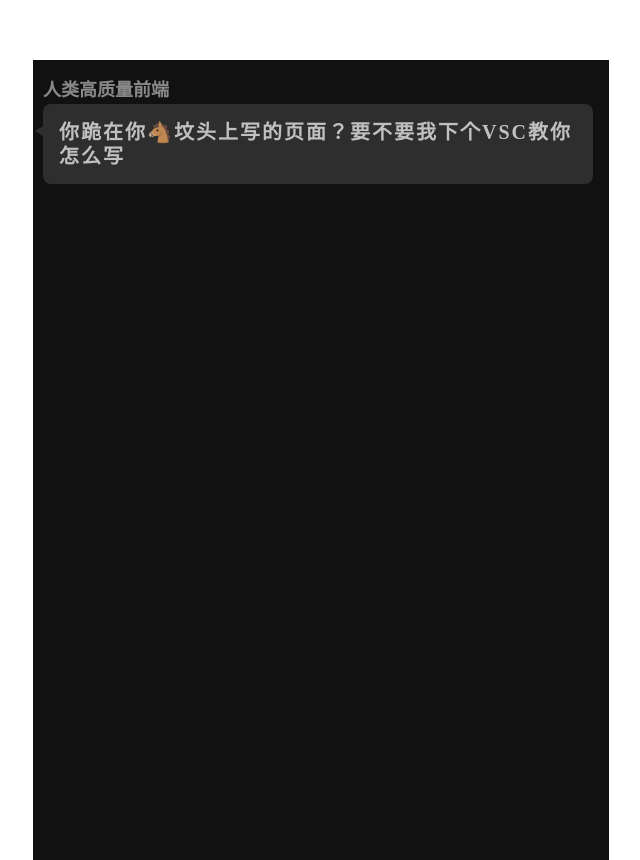
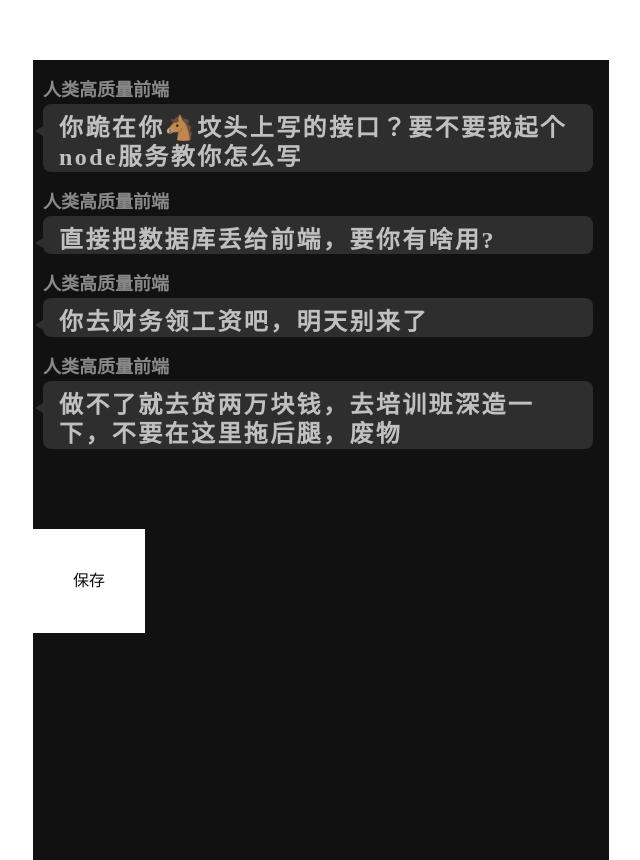
Before and after one commit to Jarvis-Liu/beautiful-language, a Vue app: page /#/highQuality in a window 1280 px wide. Shown: the whole page, without its empty margins (319-959 px from the left). Built offline with nearby package versions, Linux system fonts and the light colour scheme; a web font is replaced by a local one.

Commit message:
🎨 基本功能完成，引入html2canvas

```diff
--- a/package.json
+++ b/package.json
@@ -8,7 +8,9 @@
     "preview": "vite preview"
   },
   "dependencies": {
-    "vue": "^3.2.25"
+    "html2canvas": "^1.4.1",
+    "vue": "^3.2.25",
+    "vue-router": "^4.0.15"
   },
   "devDependencies": {
     "@vitejs/plugin-vue": "^2.3.1",
--- a/src/App.vue
+++ b/src/App.vue
@@ -2,24 +2,22 @@
  * @Author: Jarvis 823867852@qq.com
  * @Date: 2022-05-06 16:58:48
  * @LastEditors: Jarvis 823867852@qq.com
- * @LastEditTime: 2022-05-06 17:40:02
+ * @LastEditTime: 2022-05-06 22:33:24
  * @FilePath: \beautiful-language\src\App.vue
  * @Description: 这是默认设置,请设置`customMade`, 打开koroFileHeader查看配置 进行设置: https://github.com/OBKoro1/koro1FileHeader/wiki/%E9%85%8D%E7%BD%AE
 -->
 <script setup>
-// This starter template is using Vue 3 <script setup> SFCs
-// Check out https://vuejs.org/api/sfc-script-setup.html#script-setup
-import HelloWorld from './components/HelloWorld.vue'
-import HighQuality from './components/HighQuality.vue'
 </script>
 
 <template>
-  <high-quality />
+  <div class="h-screen">
+    <router-view />
+  </div>
 </template>
 
 <style>
 #app {
-  font-family: Avenir, Helvetica, Arial, sans-serif;
+  font-family: Alipuhui, Avenir, Helvetica, Arial, sans-serif;
   -webkit-font-smoothing: antialiased;
   -moz-osx-font-smoothing: grayscale;
   text-align: center;
--- a/src/assets/style/index.css
+++ b/src/assets/style/index.css
@@ -2,8 +2,14 @@
 @tailwind components;
 @tailwind utilities;
 
+:root {
+  --main-bg-color: #fff;
+}
 html,body {
   font-size: 16px;
+}
+body {
+  /* background: var(--main-bg-color); */
 }
 
 @font-face{
--- a/src/components/HighQuality.vue
+++ /dev/null
@@ -1,39 +0,0 @@
-<template>
-  <div class="container font-ali max-w-xl h-screen my-0 mx-auto py-4 text-left">
-    <div class="name ml-2.5 text-lg">
-      人类高质量前端
-    </div>
-    <div class="bubble text-xl px-4 py-4 ml-2.5 mr-4 rounded-lg leading-6 font-semibold tracking-widest">
-      你跪在你🐴坟头上写的页面？要不要我下个VSC教你怎么写
-    </div>
-  </div>
-</template>
-
-<script setup></script>
-
-<style lang="less">
-.container {
-  background: #111;
-}
-.bubble {
-  background: #2e2e2e;
-  color: rgba(255, 255, 255, .7);
-  position: relative;
-  &:before {
-    position: absolute;
-    top: 1.375rem;
-    left: 0;
-    transform: translateX(-100%);
-    content: "";
-    display: inline-block;
-    border-style: solid;
-    border-width: 0.3125rem 0.5437rem 0.3125rem 0;
-    border-color: transparent #2e2e2e transparent transparent;
-  }
-}
-.name {
-  color: rgba(255, 255, 255, .5);
-  font-weight: 600;
-}
-
-</style>
--- a/src/main.js
+++ b/src/main.js
@@ -2,12 +2,13 @@
  * @Author: Jarvis 823867852@qq.com
  * @Date: 2022-05-06 16:58:48
  * @LastEditors: Jarvis 823867852@qq.com
- * @LastEditTime: 2022-05-06 17:46:17
+ * @LastEditTime: 2022-05-06 21:40:37
  * @FilePath: \beautiful-language\src\main.js
  * @Description: 这是默认设置,请设置`customMade`, 打开koroFileHeader查看配置 进行设置: https://github.com/OBKoro1/koro1FileHeader/wiki/%E9%85%8D%E7%BD%AE
  */
 import { createApp } from 'vue'
 import App from './App.vue'
+import router from './router'
 import '@/assets/style/index.css'
 
-createApp(App).mount('#app')
+createApp(App).use(router).mount('#app')
--- /dev/null
+++ b/src/router/index.js
@@ -0,0 +1,48 @@
+/*
+ * @Author: Jarvis 823867852@qq.com
+ * @Date: 2022-05-06 21:33:38
+ * @LastEditors: Jarvis 823867852@qq.com
+ * @LastEditTime: 2022-05-06 21:39:32
+ * @FilePath: \beautiful-language\src\router\index.js
+ * @Description: 这是默认设置,请设置`customMade`, 打开koroFileHeader查看配置 进行设置: https://github.com/OBKoro1/koro1FileHeader/wiki/%E9%85%8D%E7%BD%AE
+ */
+import { createRouter, createWebHashHistory } from 'vue-router'
+import APP from '../App.vue'
+
+export const constantRouterMap = [
+  {
+    path: '/',
+    name: 'app',
+    component: APP,
+    meta: {
+      title: '首页'
+    },
+    redirect: '/highQuality',
+    children: [
+      {
+        path: '/highQuality',
+        meta: {
+          title: '高质量生成器'
+        },
+        component: () => import('@/views/highQuality/index.vue')
+      }
+    ]
+  },
+  {
+    path: '/404',
+    meta: {
+      title: '404'
+    },
+    component: {
+      template: '<div>404</div>'
+    }
+  },
+  { path: '/:pathMatch(.*)*', name: 'not-found', redirect: '/404' }
+]
+
+const router = createRouter({
+  history: createWebHashHistory(),
+  routes: constantRouterMap
+})
+
+export default router
--- /dev/null
+++ b/src/views/highQuality/components/messageCard.vue
@@ -0,0 +1,77 @@
+<!--
+ * @Author: Jarvis 823867852@qq.com
+ * @Date: 2022-05-06 21:48:48
+ * @LastEditors: Jarvis 823867852@qq.com
+ * @LastEditTime: 2022-05-06 23:48:13
+ * @FilePath: \beautiful-language\src\views\highQuality\components\messageCard.vue
+ * @Description: 这是默认设置,请设置`customMade`, 打开koroFileHeader查看配置 进行设置: https://github.com/OBKoro1/koro1FileHeader/wiki/%E9%85%8D%E7%BD%AE
+-->
+<template>
+  <div class="message-card font-ali mb-4 text-left">
+    <div class="name ml-2.5 text-lg">
+      {{ name }}
+    </div>
+    <div
+      contenteditable="true"
+      class="bubble text-2xl px-4 ml-2.5 mr-4 rounded-lg font-semibold tracking-widest"
+      @focus="handleContentFocus"
+      @blur="handleContentBlur"
+    >
+      {{ content }}
+    </div>
+  </div>
+</template>
+
+<script setup>
+import { defineProps } from 'vue'
+defineProps({
+  name: {
+    type: String,
+    default: ''
+  },
+  content: {
+    type: String,
+    default: ''
+  }
+})
+const handleContentFocus = () => {
+  document.documentElement.style.setProperty('--main-bg-color', '#111')
+}
+const handleContentBlur = () => {
+  document.documentElement.style.setProperty('--main-bg-color', '#fff')
+}
+
+</script>
+
+<style lang="less">
+.message-card {
+}
+.bubble {
+  background: #2e2e2e;
+  color: rgba(255, 255, 255, .7);
+  position: relative;
+  line-height: 1.2;
+  padding-top: 10px;
+  padding-bottom: 0px;
+  &:focus {
+    outline:none;
+    border:none;
+  }
+  &:before {
+    position: absolute;
+    top: 1.375rem;
+    left: 0;
+    transform: translateX(-100%);
+    content: "";
+    display: inline-block;
+    border-style: solid;
+    border-width: 0.3125rem 0.5437rem 0.3125rem 0;
+    border-color: transparent #2e2e2e transparent transparent;
+  }
+}
+.name {
+  color: rgba(255, 255, 255, .5);
+  font-weight: 600;
+}
+
+</style>
--- /dev/null
+++ b/src/views/highQuality/index.vue
@@ -0,0 +1,93 @@
+<!--
+ * @Author: Jarvis 823867852@qq.com
+ * @Date: 2022-05-06 21:38:00
+ * @LastEditors: Jarvis 823867852@qq.com
+ * @LastEditTime: 2022-05-06 23:45:11
+ * @FilePath: \beautiful-language\src\views\highQuality\index.vue
+ * @Description: 这是默认设置,请设置`customMade`, 打开koroFileHeader查看配置 进行设置: https://github.com/OBKoro1/koro1FileHeader/wiki/%E9%85%8D%E7%BD%AE
+-->
+<template>
+  <div
+    ref="container"
+    class="container max-w-xl h-screen my-0 mx-auto"
+  >
+    <div
+      ref="content"
+      class="content pt-4 pb-16"
+    >
+      <template
+        v-for="(content,index) in contentList"
+        :key="index"
+      >
+        <message-card
+          :name="name"
+          :content="content"
+        />
+      </template>
+    </div>
+    <div class="operation flex">
+      <div
+        class="btn p-10"
+        @click="handleSave"
+      >
+        保存
+      </div>
+    </div>
+  </div>
+</template>
+
+<script setup>
+import { ref, reactive, onMounted, onBeforeUnmount } from 'vue'
+import html2canvas from 'html2canvas'
+import messageCard from './components/messageCard.vue'
+const container = ref(null)
+const content = ref(null)
+const name = ref('人类高质量前端')
+const contentList = reactive([
+  '你跪在你🐴坟头上写的接口？要不要我起个node服务教你怎么写',
+  '直接把数据库丢给前端，要你有啥用?',
+  '你去财务领工资吧，明天别来了',
+  '做不了就去贷两万块钱，去培训班深造一下，不要在这里拖后腿，废物'
+])
+let baseHeight = 0
+onMounted(() => {
+  baseHeight = document.documentElement.clientHeight
+  window.onresize = () => {
+    if (document.documentElement.clientHeight < baseHeight) {
+      container.value.style.height = `${baseHeight}px`
+    } else {
+      container.value.style.height = ''
+    }
+  }
+  onBeforeUnmount(() => {
+    window.onresize = null
+  })
+})
+const handleSave = () => {
+  html2canvas(content.value, {
+    useCORS: true,
+    allowTaint: true
+  }).then(function (canvas) {
+    document.body.appendChild(canvas)
+    // const a = document.createElement('a')
+    // a.href = canvas.toDataURL('image/png')
+    // a.download = '分享二维码'
+    // a.click()
+  })
+}
+</script>
+
+<style lang="less">
+.container {
+  background: #111;
+  min-height: 100vh;
+  .content {
+    background: #111;
+  }
+  .btn {
+    background: #fff;
+    color: #111;
+  }
+}
+
+</style>
```
Also changed, not shown: index.html (+8 -0 lines), 1 other file (tests, documents, lock files or other folders).
